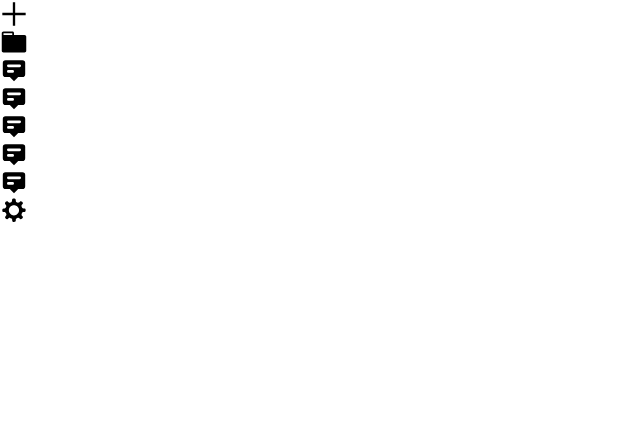
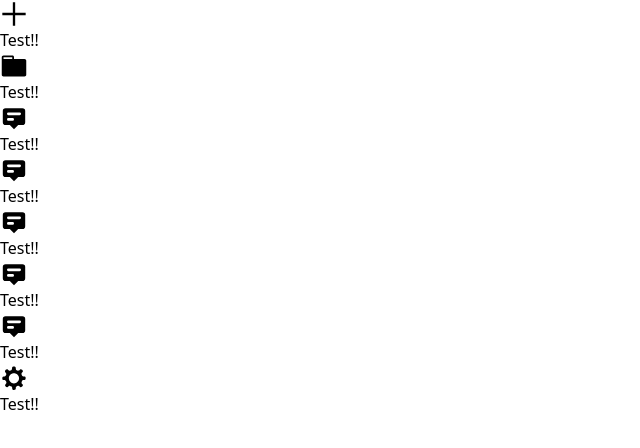
Before and after one commit to LucasBroda/DiscordWithTailwind, a React (Create React App) app: page / in a window 1280 px wide. Shown: the top 448 px of the page, without its empty margins (0-640 px from the left). Built offline with nearby package versions, Linux system fonts and the light colour scheme.

Commit message:
feat(SideBarIcon): adding a text that we will display later

```diff
--- a/src/SideBarIcon.js
+++ b/src/SideBarIcon.js
@@ -1,7 +1,10 @@
-const SideBarIcon = ({ icon }) => {
+const SideBarIcon = ({ icon, text="Test!!" }) => {
     return (
         <div className="sidebar-icon">
             {icon}
+            <span className="sidebar-help">
+                {text}
+            </span>
         </div>
     );
 }
```
